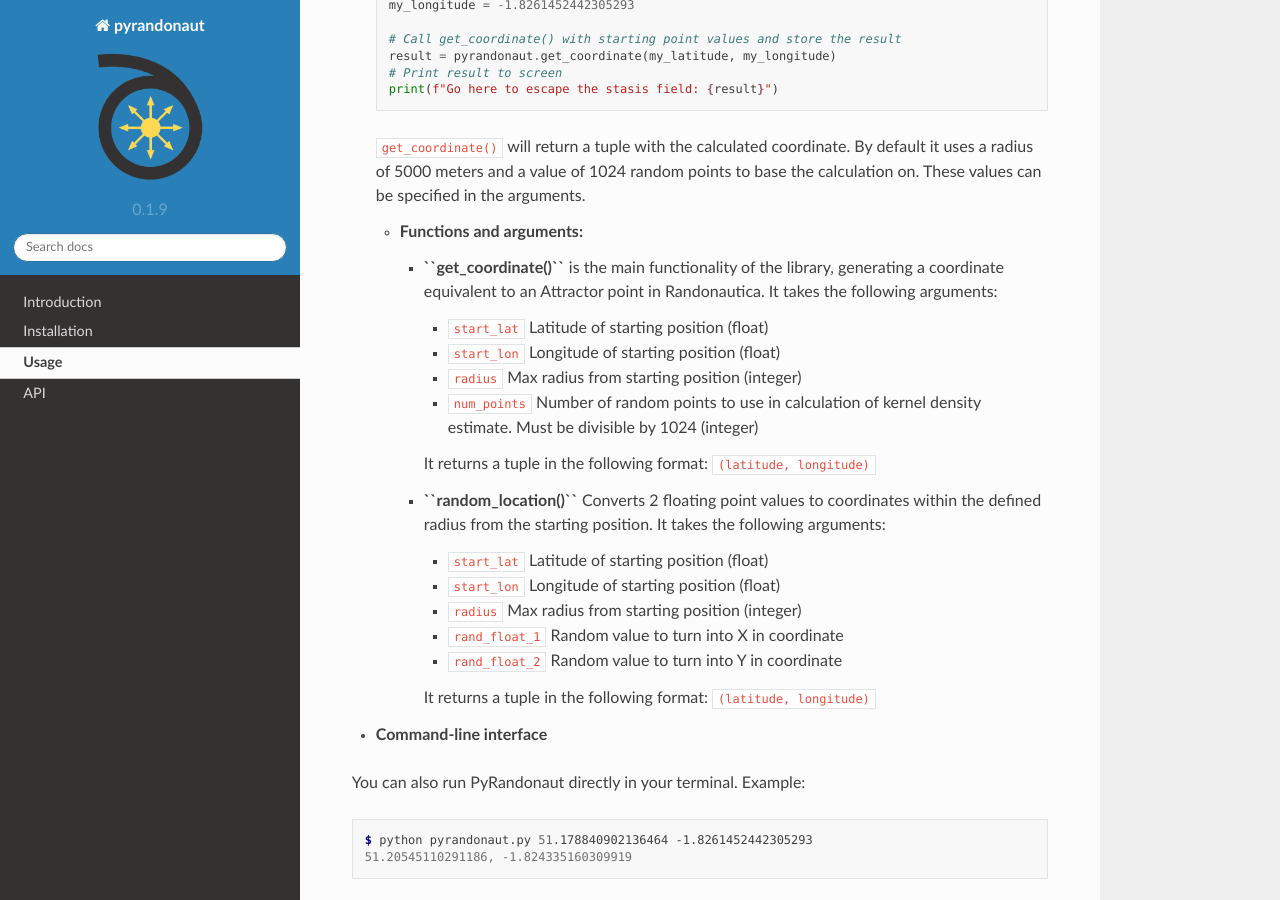
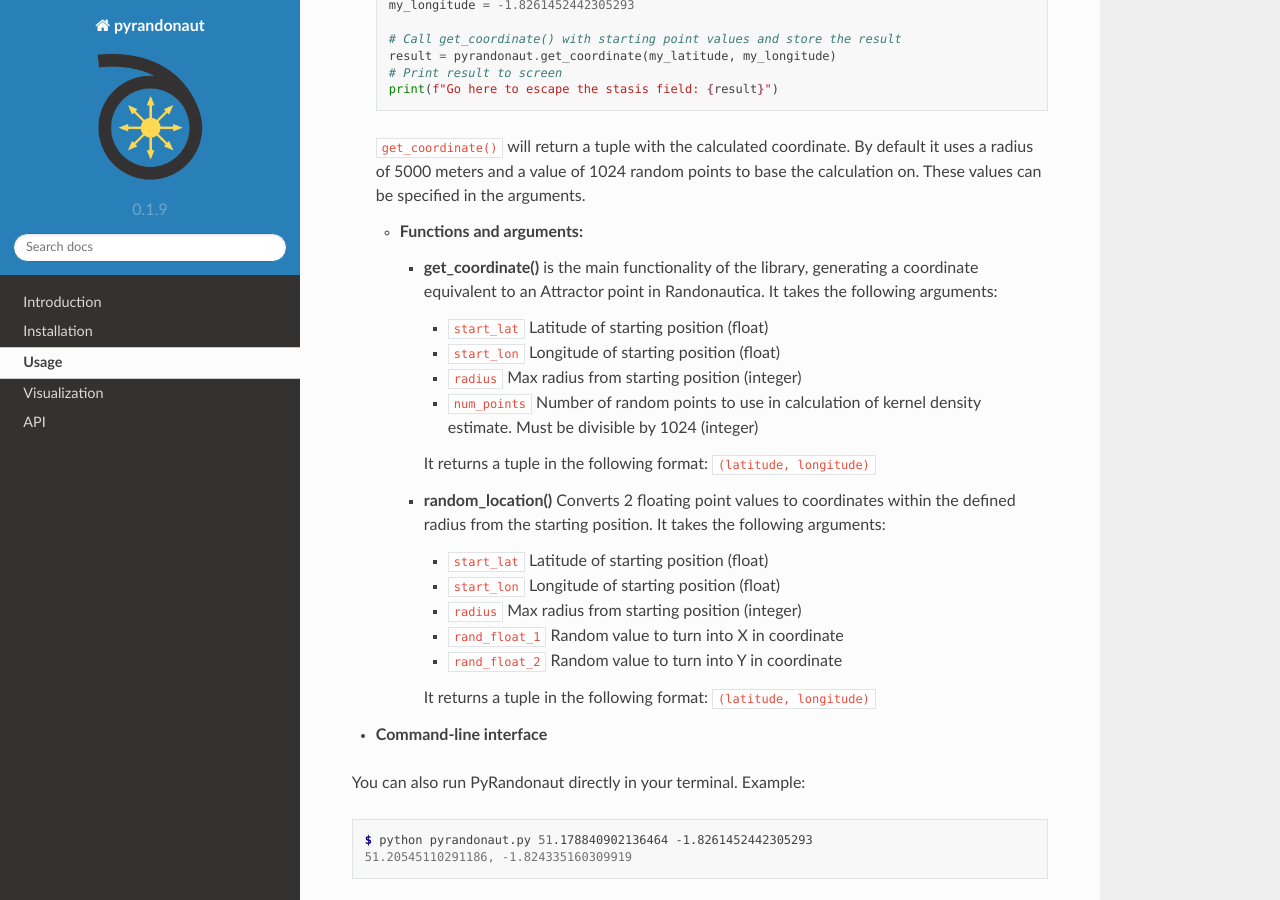
Before and after one commit to openrandonaut/pyrandonaut, a Sphinx documentation site: the page built from docs/source/usage.rst, in a window 1280 px wide and 900 px high, scrolled down 318 px. Built offline with Sphinx 7.4.7 and the Read the Docs theme 2.0.0, drawn with Linux system fonts in a browser that asks for light colours.

Commit message:
Update docs

```diff
--- a/docs/source/index.rst
+++ b/docs/source/index.rst
@@ -9,4 +9,5 @@ Contents
    introduction
    installation
    usage
+   visualization
    api
--- a/docs/source/usage.rst
+++ b/docs/source/usage.rst
@@ -25,7 +25,7 @@ Usage
 
    -  **Functions and arguments:**
 
-      -  **``get_coordinate()``** is the main functionality of the
+      -  **get_coordinate()** is the main functionality of the
          library, generating a coordinate equivalent to an Attractor
          point in Randonautica. It takes the following arguments:
 
@@ -39,7 +39,7 @@ Usage
          It returns a tuple in the following format:
          ``(latitude, longitude)``\
 
-      -  **``random_location()``** Converts 2 floating point values to
+      -  **random_location()** Converts 2 floating point values to
          coordinates within the defined radius from the starting
          position. It takes the following arguments:
 
```
